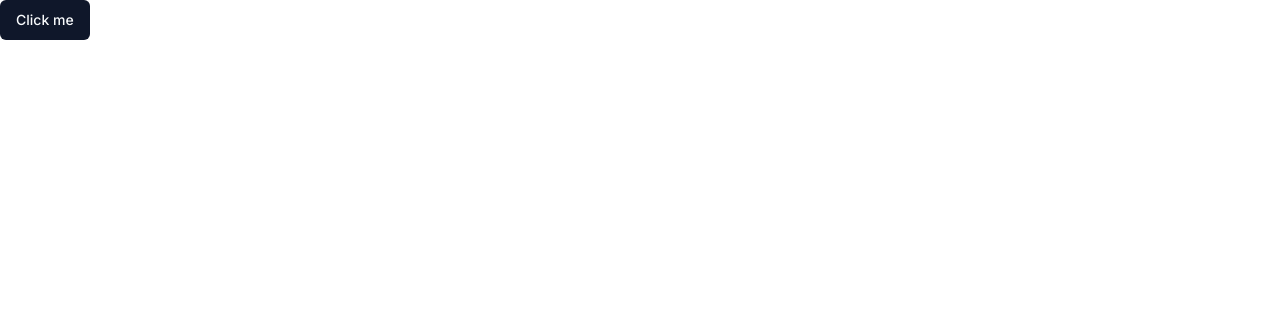
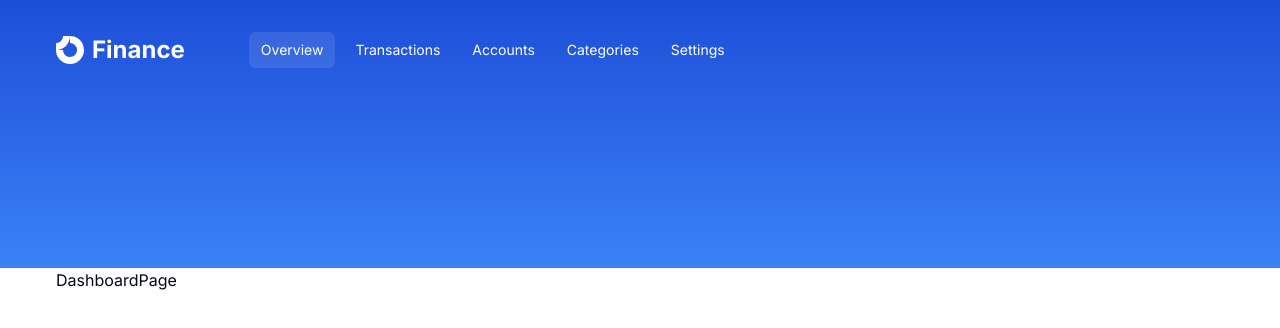
Before and after one commit to sakilk130/finance-app, a Next.js app in the folder web/: page / in a window 1280 px wide. Shown: the top 328 px of the page. Built offline with nearby package versions, Linux system fonts and the light colour scheme.

Commit message:
feat: web: header component

```diff
--- a/web/app/(auth)/sign-in/_components/form.tsx
+++ b/web/app/(auth)/sign-in/_components/form.tsx
@@ -5,6 +5,7 @@ import { Loader2 } from 'lucide-react';
 import Image from 'next/image';
 import Link from 'next/link';
 import { useForm } from 'react-hook-form';
+import { useRouter } from 'next/navigation';
 import toast from 'react-hot-toast';
 
 import { Button } from '@/components/ui/button';
@@ -17,6 +18,7 @@ import { errorResponseHandler } from '@/utils';
 import { schema } from '../_utils';
 
 const Form = () => {
+  const navigation = useRouter();
   const dispatch = useAppDispatch();
   const signIn = usePost(signInService);
 
@@ -39,6 +41,8 @@ const Form = () => {
           })
         );
         toast.success(data?.message || 'Logged in successfully');
+        reset();
+        navigation.push('/');
       },
       onError: (error) => {
         dispatch(clearUser());
--- /dev/null
+++ b/web/app/(dashboard)/layout.tsx
@@ -0,0 +1,16 @@
+import { Header } from '@/components/header';
+import React from 'react';
+
+interface DashboardLayoutProps {
+  children: React.ReactNode;
+}
+const DashboardLayout = ({ children }: DashboardLayoutProps) => {
+  return (
+    <>
+      <Header />
+      <main className="px-3 lg:px-14">{children}</main>
+    </>
+  );
+};
+
+export default DashboardLayout;
--- /dev/null
+++ b/web/app/(dashboard)/page.tsx
@@ -0,0 +1,7 @@
+import React from 'react';
+
+const DashboardPage = () => {
+  return <div>DashboardPage</div>;
+};
+
+export default DashboardPage;
--- a/web/app/page.tsx
+++ /dev/null
@@ -1,5 +0,0 @@
-import { Button } from '@/components/ui/button';
-
-export default function Home() {
-  return <Button>Click me</Button>;
-}
--- /dev/null
+++ b/web/components/header-logo.tsx
@@ -0,0 +1,24 @@
+import Image from 'next/image';
+import Link from 'next/link';
+import React from 'react';
+
+const HeaderLogo = () => {
+  return (
+    <Link href="/">
+      <div className="items-center hidden lg:flex">
+        <Image
+          src="/auth.svg"
+          alt="logo"
+          width={28}
+          height={28}
+          quality={100}
+        />
+        <p className="text-white text-2xl font-bold ml-2 cursor-pointer">
+          Finance
+        </p>
+      </div>
+    </Link>
+  );
+};
+
+export { HeaderLogo };
--- /dev/null
+++ b/web/components/header.tsx
@@ -0,0 +1,21 @@
+import React from 'react';
+
+import { HeaderLogo } from './header-logo';
+import { Navigation } from './navigation';
+
+const Header = () => {
+  return (
+    <header className="bg-gradient-to-b from-blue-700 to-blue-500 px-4 py-8 lg:px-14 pb-36">
+      <div className="max-w-screen-2xl mx-auto">
+        <div className="w-full flex justify-between items-center mb-14">
+          <div className="flex items-center lg:gap-x-16">
+            <HeaderLogo />
+            <Navigation />
+          </div>
+        </div>
+      </div>
+    </header>
+  );
+};
+
+export { Header };
--- /dev/null
+++ b/web/components/nav-button.tsx
@@ -0,0 +1,28 @@
+import React from 'react';
+import { Button } from './ui/button';
+import Link from 'next/link';
+import { cn } from '@/lib/utils';
+
+interface NavButtonProps {
+  href: string;
+  label: string;
+  isActive: boolean;
+}
+
+const NavButton = ({ href, isActive, label }: NavButtonProps) => {
+  return (
+    <Button
+      asChild
+      size="sm"
+      variant="outline"
+      className={cn(
+        'w-full lg:w-auto justify-between font-normal hover:bg-white/20 hover:text-white border-none focus-visible:ring-offset-0 focus-visible:ring-transparent outline-none text-white focus:bg-white/30 transition',
+        isActive ? 'bg-white/10 text-white' : 'bg-transparent'
+      )}
+    >
+      <Link href={href}>{label}</Link>
+    </Button>
+  );
+};
+
+export { NavButton };
--- /dev/null
+++ b/web/components/navigation.tsx
@@ -0,0 +1,47 @@
+'use client';
+
+import { usePathname } from 'next/navigation';
+import React from 'react';
+
+import { NavButton } from './nav-button';
+
+const routes = [
+  {
+    href: '/',
+    label: 'Overview',
+  },
+  {
+    href: '/transactions',
+    label: 'Transactions',
+  },
+  {
+    href: '/accounts',
+    label: 'Accounts',
+  },
+  {
+    href: '/categories',
+    label: 'Categories',
+  },
+  {
+    href: '/settings',
+    label: 'Settings',
+  },
+];
+
+const Navigation = () => {
+  const pathname = usePathname();
+  return (
+    <nav className="hidden lg:flex items-center gap-x-2 overflow-x-auto">
+      {routes.map((route) => (
+        <NavButton
+          key={route.href}
+          href={route.href}
+          label={route.label}
+          isActive={route.href === pathname}
+        />
+      ))}
+    </nav>
+  );
+};
+
+export { Navigation };
--- a/web/utils/get-persist-data.ts
+++ b/web/utils/get-persist-data.ts
@@ -1,3 +1,5 @@
+import { setCookie } from 'nookies';
+
 export const getPersistData = () => {
   const persistData = localStorage.getItem('persist:root');
   const persistDataParsed = persistData ? JSON.parse(persistData) : '';
@@ -8,4 +10,8 @@ export const getPersistData = () => {
 
 export const removePersistData = () => {
   localStorage.removeItem('persist:root');
+  setCookie(null, 'auth.token', '', {
+    maxAge: 0,
+    path: '/',
+  });
 };
```
